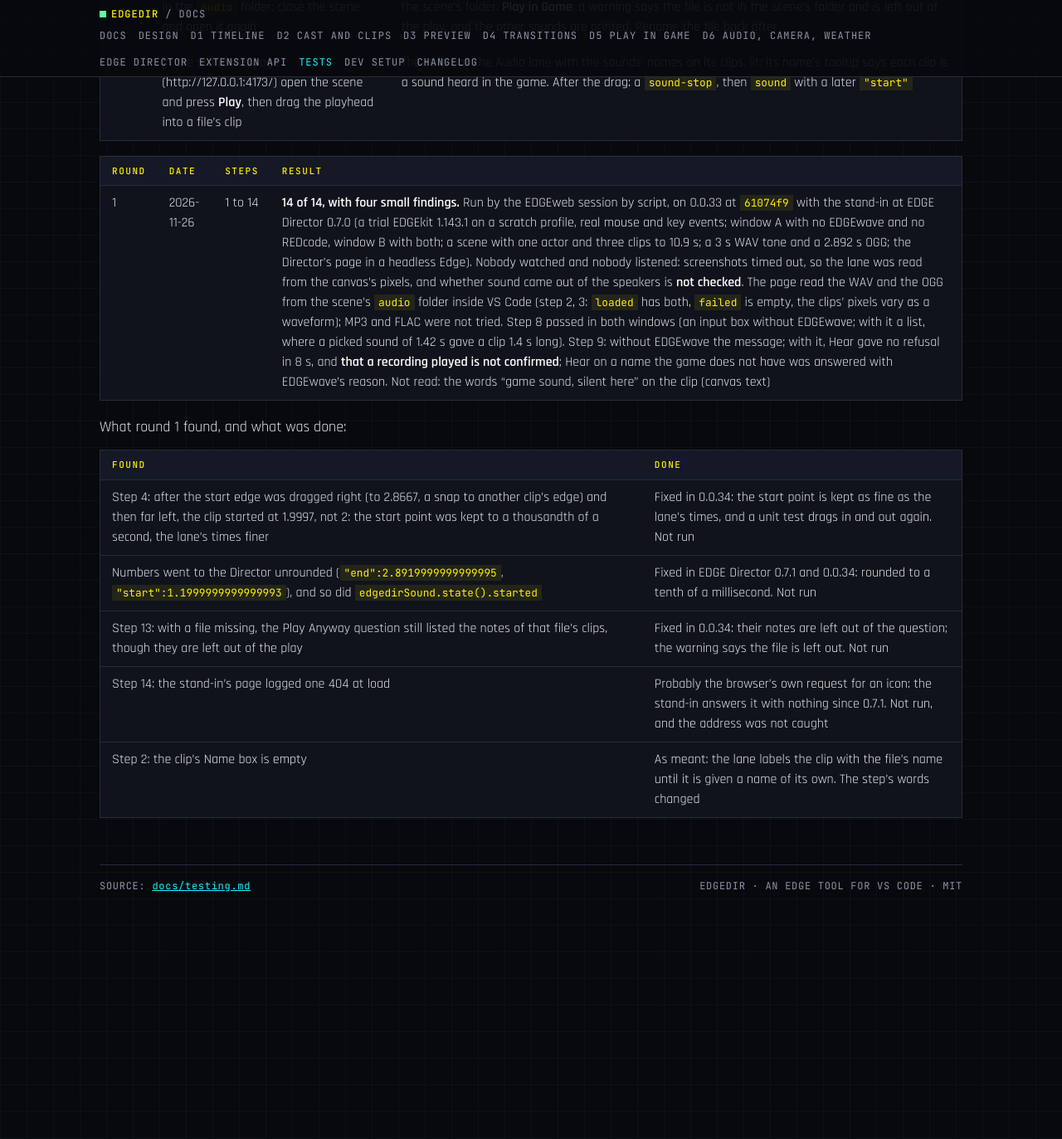
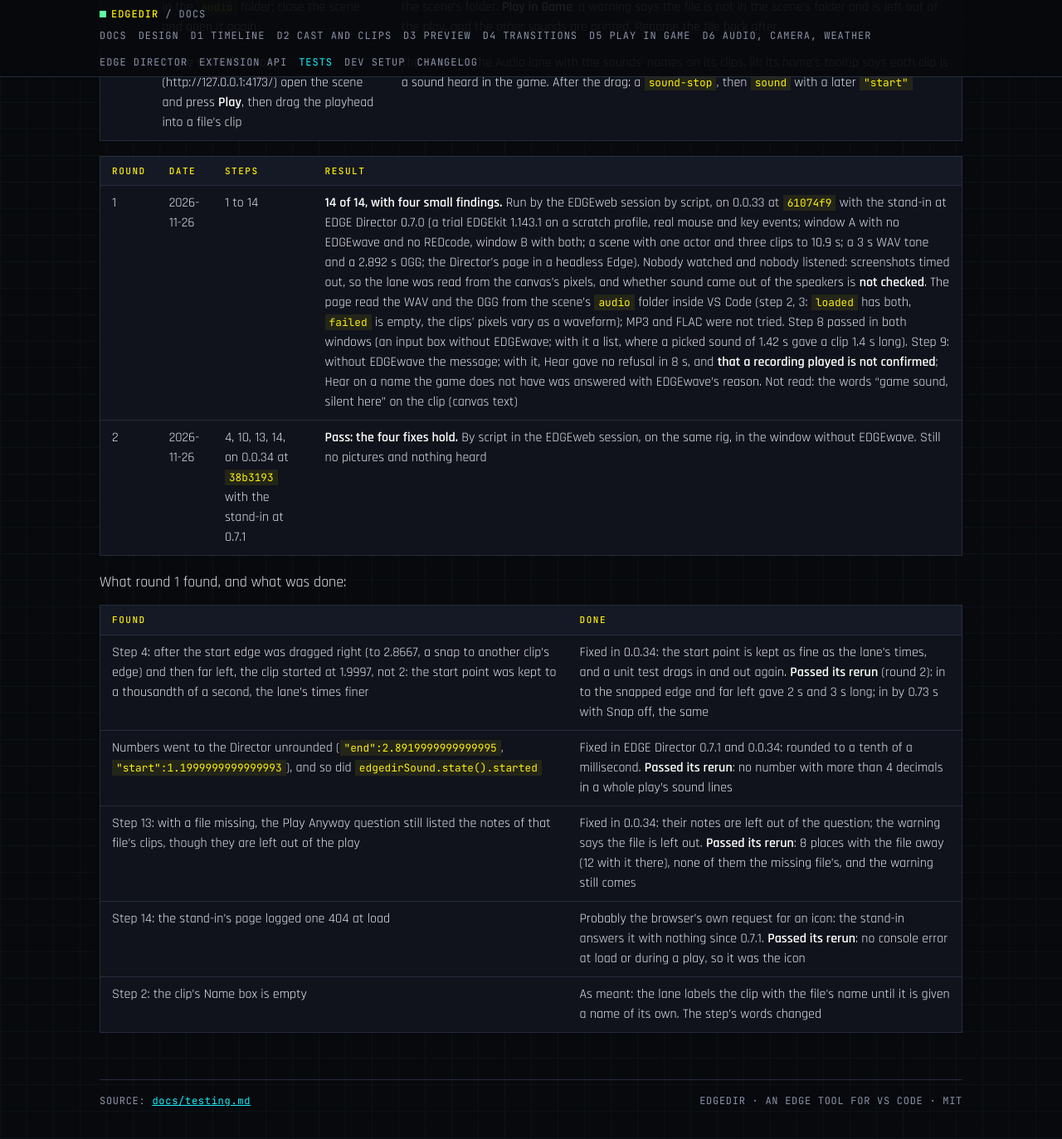
Before and after one commit to Edgemodders/EDGEdir, a Jekyll site: the page built from docs/testing.md, in a window 1280 px wide and 1400 px high, scrolled down 45797 px. Shown: the top 1373 px of the window at 83% size. Built offline with Jekyll 4.4.1, drawn with Linux system fonts in a browser that asks for light colours; some of the changed text lies outside the part shown.

Commit message:
Tests: the rerun of 0.0.34's four fixes recorded (pass)
Co-Authored-By: Claude Fable 5.2 <noreply@anthropic.com>

```diff
--- a/docs/testing.md
+++ b/docs/testing.md
@@ -13,7 +13,7 @@ Last updated 2026-11-17.
 | Test | Kind | Phase | Last run | Result |
 |---|---|---|---|---|
 | [Type check, build and unit tests](#type-check-build-and-unit-tests) | Automated, also on GitHub (Check) | Scaffold, D1, D2 | 2026-11-26 | Pass, 97 tests |
-| [D6b Audio](#d6b-audio) | Hand, in VS Code, and a stand-in for the game | D6b | 2026-11-26 | By script: round 1, 14 of 14 (0.0.33, EDGE Director 0.7.0); nobody listened. Four small fixes from its notes in 0.0.34 with EDGE Director 0.7.1, not run |
+| [D6b Audio](#d6b-audio) | Hand, in VS Code, and a stand-in for the game | D6b | 2026-11-26 | By script: round 1, 14 of 14 (0.0.33, EDGE Director 0.7.0); nobody listened. Round 2: its four small fixes pass on 0.0.34 with EDGE Director 0.7.1 |
 | [The owner's tests, A to I](#the-owners-tests) | By hand, the owner: A to D in VS Code, E to I in the game | D1 to D5, DR1 to DR3, D6a, D6b | 2026-11-20 | Test E partly run: E1, E2, E3 and E5 pass, in the game for the first time. The rest not run |
 | [D6a Weather](#d6a-weather) | Hand, in VS Code with the game's files, and a stand-in for the game | D6a | 2026-11-21 | By script: round 1, 8 of 11 (0.0.29); the fixes of 0.0.30 passed their rerun. 0.0.31's small changes and 0.0.32's fixes passed by script, but for the game path warning's text, read in the log only |
 | [DR3 Pins](#dr3-pins) | Hand, in a browser, with a stand-in for the game; no game | DR3, part 1 | 2026-11-21 | By script: round 1, 10 of 10 (0.0.29, EDGE Director 0.6.0) |
@@ -53,7 +53,7 @@ Every hand test (D1, D2, D3) has passed a round run by script in another session
 - **The owner's Tests E to H**, in the game with EDGE Director's window (E: 14 steps, play; F: 10 steps, adjust; G: 8 steps, pins; H: 8 steps, weather): not run yet. Nothing of EDGEdir has run in the game at all.
 - **DR1, DR2, DR3 Pins, DR3 Pins in the editor and D6a Weather** have each passed by script (2026-11-21): their rounds on 0.0.29, and the fixes of 0.0.30 with EDGE Director 0.6.1 in a rerun. D5d's step 3 passed in both its cases; Open the Download itself was not pressed.
 - **0.0.31's three small changes** ran by script on 2026-11-25: the last weather clip's sentence passes; the warning for an `edgedir.gamePath` that is no game folder passes with its path misprinted; the weather list coming by itself missed. 0.0.32's fix for the list passed its rerun. Open: the corrected warning's text has been read in the log only, not in the warning itself.
-- **D6b Audio** passed its round by script on 2026-11-26 (14 of 14 on 0.0.33; nobody listened, so that sound is heard is the owner's to say). The four small fixes of 0.0.34 with EDGE Director 0.7.1 from its notes are not run. The owner's Test I (9 steps, in the editor and the game) has not run.
+- **D6b Audio** passed its round by script on 2026-11-26 (14 of 14 on 0.0.33; nobody listened, so that sound is heard is the owner's to say). The four small fixes of 0.0.34 with EDGE Director 0.7.1 from its notes passed their rerun the same day. The owner's Test I (9 steps, in the editor and the game) has not run.
 - **The owner's Tests A to D** (the spot tests S1 to S12): none run yet.
 - The fix of 0.0.8 (a change the inspector refuses puts its box back) passed in D3's round.
 
@@ -842,13 +842,14 @@ EDGEdir 0.0.33 with EDGE Director 0.7.0 (2026-11-26). The audio track in VS Code
 | Round | Date | Steps | Result |
 |---|---|---|---|
 | 1 | 2026-11-26 | 1 to 14 | **14 of 14, with four small findings.** Run by the EDGEweb session by script, on 0.0.33 at `61074f9` with the stand-in at EDGE Director 0.7.0 (a trial EDGEkit 1.143.1 on a scratch profile, real mouse and key events; window A with no EDGEwave and no REDcode, window B with both; a scene with one actor and three clips to 10.9 s; a 3 s WAV tone and a 2.892 s OGG; the Director's page in a headless Edge). Nobody watched and nobody listened: screenshots timed out, so the lane was read from the canvas's pixels, and whether sound came out of the speakers is **not checked**. The page read the WAV and the OGG from the scene's `audio` folder inside VS Code (step 2, 3: `loaded` has both, `failed` is empty, the clips' pixels vary as a waveform); MP3 and FLAC were not tried. Step 8 passed in both windows (an input box without EDGEwave; with it a list, where a picked sound of 1.42 s gave a clip 1.4 s long). Step 9: without EDGEwave the message; with it, Hear gave no refusal in 8 s, and **that a recording played is not confirmed**; Hear on a name the game does not have was answered with EDGEwave's reason. Not read: the words "game sound, silent here" on the clip (canvas text) |
+| 2 | 2026-11-26 | 4, 10, 13, 14, on 0.0.34 at `38b3193` with the stand-in at 0.7.1 | **Pass: the four fixes hold.** By script in the EDGEweb session, on the same rig, in the window without EDGEwave. Still no pictures and nothing heard |
 
 What round 1 found, and what was done:
 
 | Found | Done |
 |---|---|
-| Step 4: after the start edge was dragged right (to 2.8667, a snap to another clip's edge) and then far left, the clip started at 1.9997, not 2: the start point was kept to a thousandth of a second, the lane's times finer | Fixed in 0.0.34: the start point is kept as fine as the lane's times, and a unit test drags in and out again. Not run |
-| Numbers went to the Director unrounded (`"end":2.8919999999999995`, `"start":1.1999999999999993`), and so did `edgedirSound.state().started` | Fixed in EDGE Director 0.7.1 and 0.0.34: rounded to a tenth of a millisecond. Not run |
-| Step 13: with a file missing, the Play Anyway question still listed the notes of that file's clips, though they are left out of the play | Fixed in 0.0.34: their notes are left out of the question; the warning says the file is left out. Not run |
-| Step 14: the stand-in's page logged one 404 at load | Probably the browser's own request for an icon: the stand-in answers it with nothing since 0.7.1. Not run, and the address was not caught |
+| Step 4: after the start edge was dragged right (to 2.8667, a snap to another clip's edge) and then far left, the clip started at 1.9997, not 2: the start point was kept to a thousandth of a second, the lane's times finer | Fixed in 0.0.34: the start point is kept as fine as the lane's times, and a unit test drags in and out again. **Passed its rerun** (round 2): in to the snapped edge and far left gave 2 s and 3 s long; in by 0.73 s with Snap off, the same |
+| Numbers went to the Director unrounded (`"end":2.8919999999999995`, `"start":1.1999999999999993`), and so did `edgedirSound.state().started` | Fixed in EDGE Director 0.7.1 and 0.0.34: rounded to a tenth of a millisecond. **Passed its rerun**: no number with more than 4 decimals in a whole play's sound lines |
+| Step 13: with a file missing, the Play Anyway question still listed the notes of that file's clips, though they are left out of the play | Fixed in 0.0.34: their notes are left out of the question; the warning says the file is left out. **Passed its rerun**: 8 places with the file away (12 with it there), none of them the missing file's, and the warning still comes |
+| Step 14: the stand-in's page logged one 404 at load | Probably the browser's own request for an icon: the stand-in answers it with nothing since 0.7.1. **Passed its rerun**: no console error at load or during a play, so it was the icon |
 | Step 2: the clip's Name box is empty | As meant: the lane labels the clip with the file's name until it is given a name of its own. The step's words changed |
```
Also changed, not shown: CLAUDE.md (+1 -1 lines).
